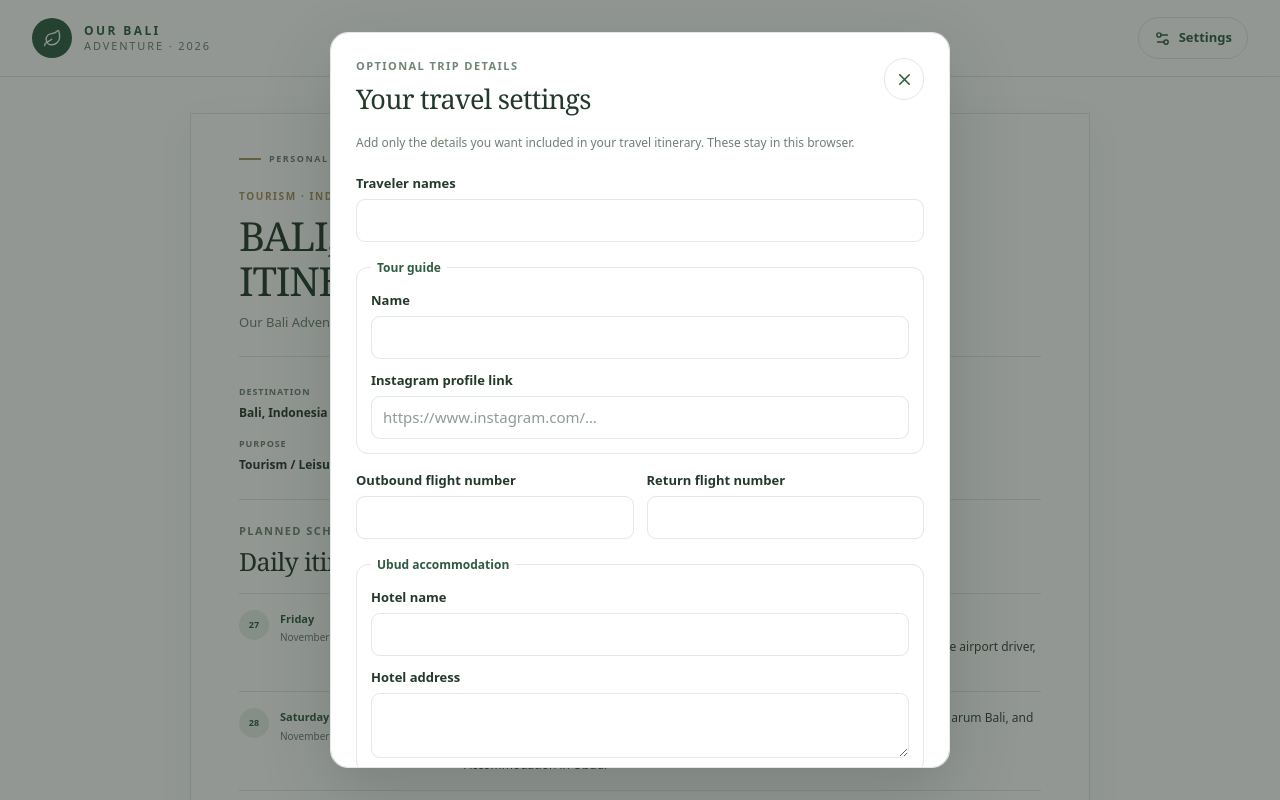
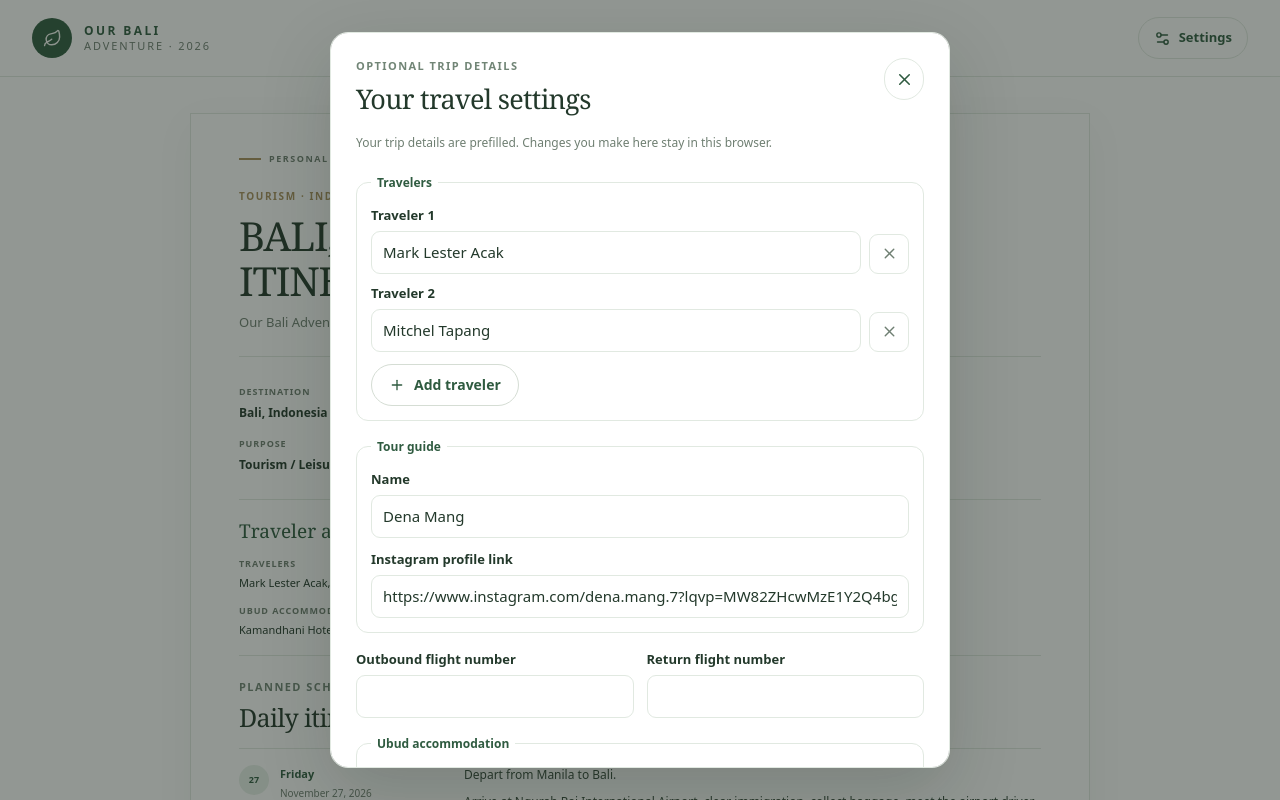
Before and after one commit to mlester999/bali-trip-tracker, a Next.js app: page /itinerary in a window 1280 px wide. Both pictures are taken after a click on the button "Settings". Shown: the top 800 px of the page. Built offline with nearby package versions, Linux system fonts and the light colour scheme.

Commit message:
Prefill trip defaults and manage travelers

```diff
--- a/src/app/globals.css
+++ b/src/app/globals.css
@@ -241,6 +241,11 @@ a { color: inherit; }
 .icon-button { width: 40px; padding: 0; }
 .settings-description { margin: 14px 0 21px; color: var(--muted); font-size: 12px; line-height: 1.6; }
 .settings-form { display: grid; gap: 17px; }
+.settings-traveler-list { display: grid; gap: 10px; }
+.settings-traveler-row { display: grid; grid-template-columns: minmax(0, 1fr) 40px; align-items: end; gap: 8px; }
+.settings-remove-traveler { min-height: 40px; border-radius: 9px; color: var(--muted); }
+.settings-remove-traveler:disabled { cursor: not-allowed; opacity: .45; }
+.settings-add-traveler { justify-self: start; }
 .settings-field-pair { display: grid; grid-template-columns: repeat(2, minmax(0, 1fr)); gap: 13px; }
 .form-field { display: grid; min-width: 0; gap: 6px; color: var(--ink); font-size: 11px; font-weight: 640; }
 .form-field input, .form-field textarea { width: 100%; min-height: 40px; padding: 9px 11px; border: 1px solid var(--border); border-radius: 9px; background: #fff; color: var(--ink); font-size: 13px; font-weight: 450; }
--- a/src/components/immigration-itinerary.tsx
+++ b/src/components/immigration-itinerary.tsx
@@ -19,8 +19,9 @@ function isInstagramProfileUrl(value: string) {
 
 function savedDetails(settings: TravelerSettings): OptionalDetail[] {
   const details: OptionalDetail[] = [];
-  if (settings.travelerNames.trim()) {
-    details.push({ label: "Travelers", value: settings.travelerNames.trim() });
+  const travelerNames = settings.travelerNames.map((name) => name.trim()).filter(Boolean);
+  if (travelerNames.length) {
+    details.push({ label: "Travelers", value: travelerNames.join(", ") });
   }
   const tourGuideName = settings.tourGuideName.trim();
   const tourGuideInstagram = settings.tourGuideInstagram.trim();
--- a/src/components/settings-dialog.tsx
+++ b/src/components/settings-dialog.tsx
@@ -2,7 +2,7 @@
 
 import { useEffect, useRef, useState } from "react";
 import type { FormEvent } from "react";
-import { X } from "lucide-react";
+import { Plus, X } from "lucide-react";
 import { useTravel } from "@/components/travel-provider";
 import type { TravelerSettings } from "@/types/trip";
 
@@ -38,15 +38,39 @@ export function SettingsDialog({ onClose }: { onClose: () => void }) {
     return () => window.removeEventListener("keydown", handleKeyDown);
   }, [onClose]);
 
-  function updateField(field: keyof TravelerSettings, value: string) {
+  function updateField(field: Exclude<keyof TravelerSettings, "travelerNames">, value: string) {
     setDraft((current) => ({ ...current, [field]: value }));
+  }
+
+  function updateTravelerName(index: number, value: string) {
+    setDraft((current) => ({
+      ...current,
+      travelerNames: current.travelerNames.map((name, nameIndex) => nameIndex === index ? value : name),
+    }));
+  }
+
+  function addTraveler() {
+    setDraft((current) => ({ ...current, travelerNames: [...current.travelerNames, ""] }));
+  }
+
+  function removeTraveler(index: number) {
+    if (draft.travelerNames.length <= 1) return;
+    setDraft((current) => ({
+      ...current,
+      travelerNames: current.travelerNames.filter((_, nameIndex) => nameIndex !== index),
+    }));
   }
 
   function handleSubmit(event: FormEvent<HTMLFormElement>) {
     event.preventDefault();
     saveSettings(
       Object.fromEntries(
-        Object.entries(draft).map(([key, value]) => [key, value.trim()]),
+        Object.entries(draft).map(([key, value]) => [
+          key,
+          Array.isArray(value)
+            ? value.map((name) => name.trim()).filter(Boolean)
+            : value.trim(),
+        ]),
       ) as TravelerSettings,
     );
     onClose();
@@ -78,21 +102,45 @@ export function SettingsDialog({ onClose }: { onClose: () => void }) {
         </div>
 
         <p className="settings-description">
-          Add only the details you want included in your travel itinerary. These stay in this browser.
+          Your trip details are prefilled. Changes you make here stay in this browser.
         </p>
 
         <form className="settings-form" onSubmit={handleSubmit}>
-          <label className="form-field" htmlFor="traveler-names">
-            <span>Traveler names</span>
-            <input
-              autoComplete="name"
-              id="traveler-names"
-              onChange={(event) => updateField("travelerNames", event.target.value)}
-              placeholder=""
-              type="text"
-              value={draft.travelerNames}
-            />
-          </label>
+          <fieldset className="settings-fieldset">
+            <legend>Travelers</legend>
+            <div className="settings-traveler-list">
+              {draft.travelerNames.map((name, index) => (
+                <div className="settings-traveler-row" key={`traveler-${index}`}>
+                  <label className="form-field" htmlFor={`traveler-name-${index}`}>
+                    <span>Traveler {index + 1}</span>
+                    <input
+                      autoComplete={index === 0 ? "name" : "off"}
+                      id={`traveler-name-${index}`}
+                      onChange={(event) => updateTravelerName(index, event.target.value)}
+                      type="text"
+                      value={name}
+                    />
+                  </label>
+                  <button
+                    aria-label={`Remove traveler ${index + 1}`}
+                    className="icon-button settings-remove-traveler"
+                    disabled={draft.travelerNames.length === 1}
+                    onClick={() => removeTraveler(index)}
+                    type="button"
+                  >
+                    <X aria-hidden="true" size={17} />
+                  </button>
+                </div>
+              ))}
+            </div>
+            <button
+              className="button button-secondary settings-add-traveler"
+              onClick={addTraveler}
+              type="button"
+            >
+              <Plus aria-hidden="true" size={16} /> Add traveler
+            </button>
+          </fieldset>
 
           <fieldset className="settings-fieldset">
             <legend>Tour guide</legend>
@@ -187,7 +235,7 @@ export function SettingsDialog({ onClose }: { onClose: () => void }) {
           </fieldset>
 
           <div className="settings-dialog-footer">
-            <span className="settings-local-note">Saved on this device only.</span>
+            <span className="settings-local-note">Edits save on this device only.</span>
             <div className="button-row">
               <button className="button button-secondary" onClick={onClose} type="button">
                 Cancel
--- a/src/components/travel-provider.tsx
+++ b/src/components/travel-provider.tsx
@@ -11,19 +11,19 @@ const SETTINGS_KEY = "our-bali-adventure-2026:traveler-settings:v1";
 const DEFAULT_PROGRESS = "{}";
 const DEFAULT_PREPARATION = "{}";
 
-export const EMPTY_SETTINGS: TravelerSettings = {
-  travelerNames: "",
-  tourGuideName: "",
-  tourGuideInstagram: "",
+const DEFAULT_TRIP_SETTINGS: TravelerSettings = {
+  travelerNames: ["Mark Lester Acak", "Mitchel Tapang"],
+  tourGuideName: "Dena Mang",
+  tourGuideInstagram: "https://www.instagram.com/dena.mang.7?lqvp=MW82ZHcwMzE1Y2Q4bg==",
   outboundFlight: "",
   returnFlight: "",
-  ubudHotelName: "",
+  ubudHotelName: "Kamandhani Hotel Ubud",
   ubudHotelAddress: "",
-  seminyakHotelName: "",
+  seminyakHotelName: "Lloyd's Inn Bali",
   seminyakHotelAddress: "",
 };
 
-const DEFAULT_SETTINGS = JSON.stringify(EMPTY_SETTINGS);
+const DEFAULT_SETTINGS = JSON.stringify(DEFAULT_TRIP_SETTINGS);
 let progressFallback = DEFAULT_PROGRESS;
 let preparationFallback = DEFAULT_PREPARATION;
 let settingsFallback = DEFAULT_SETTINGS;
@@ -57,23 +57,37 @@ function readProgress(snapshot: string): CompletionMap {
   }
 }
 
+function readTravelerNames(value: unknown): string[] {
+  const names = Array.isArray(value)
+    ? value.filter((name): name is string => typeof name === "string")
+    : typeof value === "string"
+      ? value.split(",")
+      : [];
+  const cleanedNames = names.map((name) => name.trim()).filter(Boolean);
+  return cleanedNames.length ? cleanedNames : [...DEFAULT_TRIP_SETTINGS.travelerNames];
+}
+
 function readSettings(snapshot: string): TravelerSettings {
   try {
     const value: unknown = JSON.parse(snapshot);
-    if (!isRecord(value)) return EMPTY_SETTINGS;
+    if (!isRecord(value)) return DEFAULT_TRIP_SETTINGS;
+    const readString = (key: Exclude<keyof TravelerSettings, "travelerNames">) =>
+      typeof value[key] === "string" && value[key].trim()
+        ? value[key] as string
+        : DEFAULT_TRIP_SETTINGS[key];
     return {
-      travelerNames: typeof value.travelerNames === "string" ? value.travelerNames : "",
-      tourGuideName: typeof value.tourGuideName === "string" ? value.tourGuideName : "",
-      tourGuideInstagram: typeof value.tourGuideInstagram === "string" ? value.tourGuideInstagram : "",
-      outboundFlight: typeof value.outboundFlight === "string" ? value.outboundFlight : "",
-      returnFlight: typeof value.returnFlight === "string" ? value.returnFlight : "",
-      ubudHotelName: typeof value.ubudHotelName === "string" ? value.ubudHotelName : "",
-      ubudHotelAddress: typeof value.ubudHotelAddress === "string" ? value.ubudHotelAddress : "",
-      seminyakHotelName: typeof value.seminyakHotelName === "string" ? value.seminyakHotelName : "",
-      seminyakHotelAddress: typeof value.seminyakHotelAddress === "string" ? value.seminyakHotelAddress : "",
+      travelerNames: readTravelerNames(value.travelerNames),
+      tourGuideName: readString("tourGuideName"),
+      tourGuideInstagram: readString("tourGuideInstagram"),
+      outboundFlight: readString("outboundFlight"),
+      returnFlight: readString("returnFlight"),
+      ubudHotelName: readString("ubudHotelName"),
+      ubudHotelAddress: readString("ubudHotelAddress"),
+      seminyakHotelName: readString("seminyakHotelName"),
+      seminyakHotelAddress: readString("seminyakHotelAddress"),
     };
   } catch {
-    return EMPTY_SETTINGS;
+    return DEFAULT_TRIP_SETTINGS;
   }
 }
 
--- a/src/types/trip.ts
+++ b/src/types/trip.ts
@@ -46,7 +46,7 @@ export type ItineraryDay = {
 };
 
 export type TravelerSettings = {
-  travelerNames: string;
+  travelerNames: string[];
   tourGuideName: string;
   tourGuideInstagram: string;
   outboundFlight: string;
```
